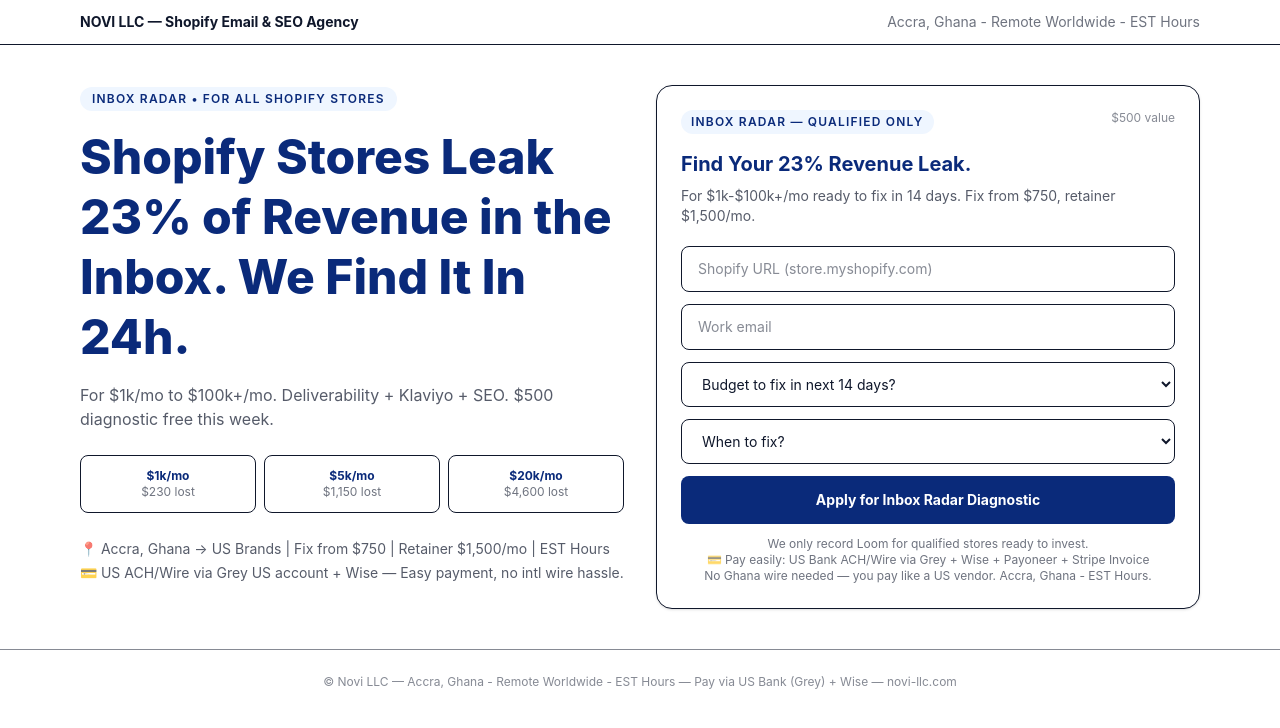
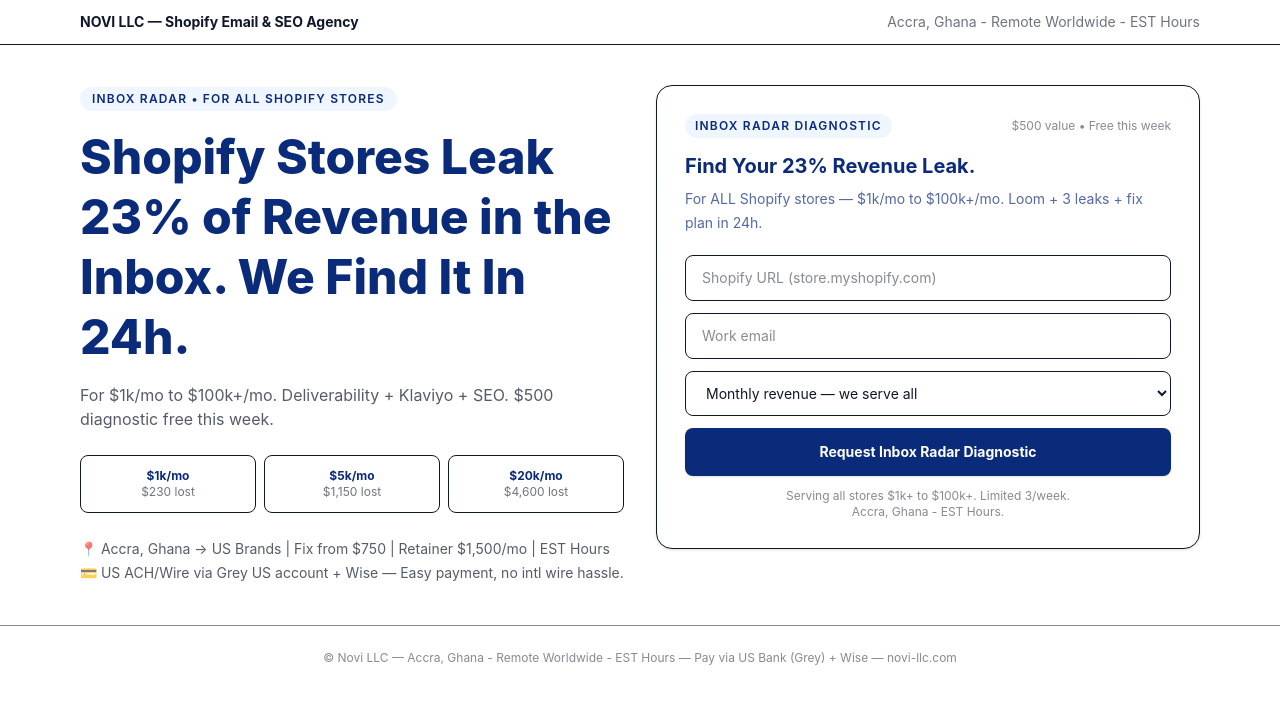
Before and after one commit to NOVI-I6699-cmd/portfolio-starter-kit, a Next.js app: page / in a window 1280 px wide. Shown: the top 728 px of the page. Built offline with nearby package versions, Linux system fonts and the light colour scheme.

Commit message:
Update AuditForm.tsx

```diff
--- a/app/components/AuditForm.tsx
+++ b/app/components/AuditForm.tsx
@@ -1,54 +1,53 @@
 "use client"
 import { useState } from 'react'
 
-export default function AuditForm(){
-const [submitted,setSubmitted]=useState(false)
-const [isSerious,setIsSerious]=useState(true)
-const [budget,setBudget]=useState("")
-const [timeline,setTimeline]=useState("")
+export default function AuditForm() {
+  const [submitted, setSubmitted] = useState(false)
 
-const handleSubmit=(e:React.FormEvent)=>{
+  const handleSubmit = (e: React.FormEvent) => {
     e.preventDefault()
-const serious = budget!=="no-budget" && budget!=="" && timeline!=="just-looking" && timeline!==""
-setIsSerious(serious)
     setSubmitted(true)
   }
 
-if(submitted){
-if(!isSerious){
-return <div className="bg-white rounded-2xl border shadow-sm p-7"><div className="text-xl font-bold text-[#0A2A7A]">Application received.</div><div className="mt-2 text-sm opacity-70 leading-6">We prioritize stores ready to invest $750+ to fix in next 14 days. We'll keep you on file. Re-apply when ready.<br/><br/>Pay via US Bank (Grey) — Easy for US stores.<br/>Accra, Ghana - EST Hours.</div></div>
-}
-return <div className="bg-white rounded-2xl border shadow-sm p-7"><div className="h-12 w-12 rounded-full bg-green-50 flex items-center justify-center text-green-600 font-bold">✓</div><div className="mt-4 text-xl font-bold text-[#0A2A7A]">You qualify. Loom in 24h.</div><div className="mt-2 text-sm opacity-70">Serious lead — Loom + 3 leaks + fix plan + price. Invoice via US Bank (Grey) ACH/Wire — easy pay. Check email. Accra, Ghana - EST.</div></div>
+  if (submitted) {
+    return (
+      <div className="bg-white rounded-2xl border shadow-sm p-7">
+        <div className="h-12 w-12 rounded-full bg-green-50 flex items-center justify-center text-green-600 font-bold">✓</div>
+        <div className="mt-4 text-xl font-bold" style={{color:'#0A2A7A'}}>Diagnostic requested.</div>
+        <div className="mt-2 text-sm opacity-70 leading-6" style={{color:'#0A2A7A'}}>
+          We serve all stores from $1k+/mo to $100k+/mo. Loom in 24h. Accra, Ghana - EST Hours.
+        </div>
+      </div>
+    )
   }
 
-return(
-<div className="bg-white rounded-2xl border shadow-sm p-6">
-<div className="flex justify-between"><span className="text-xs font-semibold tracking-widest bg-blue-50 text-[#0A2A7A] px-2.5 py-1 rounded-full">INBOX RADAR — QUALIFIED ONLY</span><span className="text-xs opacity-50">$500 value</span></div>
-<div className="mt-4 text-xl font-bold text-[#0A2A7A]">Find Your 23% Revenue Leak.</div>
-<div className="mt-2 text-sm opacity-70">For $1k-$100k+/mo ready to fix in 14 days. Fix from $750, retainer $1,500/mo.</div>
+  return (
+    <div className="bg-white rounded-2xl border shadow-sm p-6 md:p-7">
+      <div className="flex items-center justify-between">
+        <span className="text-xs uppercase tracking-widest font-semibold px-2.5 py-1 rounded-full bg-blue-50" style={{color:'#0A2A7A'}}>INBOX RADAR DIAGNOSTIC</span>
+        <span className="text-xs opacity-50">$500 value • Free this week</span>
+      </div>
+
+      <div className="mt-4 text-xl font-bold leading-tight" style={{color:'#0A2A7A'}}>Find Your 23% Revenue Leak.</div>
+      <div className="mt-2 text-sm opacity-70 leading-6" style={{color:'#0A2A7A'}}>
+        For ALL Shopify stores — $1k/mo to $100k+/mo. Loom + 3 leaks + fix plan in 24h.
+      </div>
 
       <form onSubmit={handleSubmit} className="mt-5 space-y-3">
-<input required placeholder="Shopify URL (store.myshopify.com)" className="w-full border rounded-lg px-4 py-3 text-sm"/>
-<input required type="email" placeholder="Work email" className="w-full border rounded-lg px-4 py-3 text-sm"/>
-<select required value={budget} onChange={e=>setBudget(e.target.value)} className="w-full border rounded-lg px-4 py-3 text-sm bg-white">
-<option value="">Budget to fix in next 14 days?</option>
-<option value="500-750">$500 - $750 one-time — READY</option>
-<option value="1500-2500">$1,500 - $2,500 growth — READY</option>
-<option value="3000+">$3k+ retainer — READY</option>
-<option value="no-budget">Just looking / No budget</option>
+        <input required type="text" placeholder="Shopify URL (store.myshopify.com)" className="w-full border rounded-lg px-4 py-3 text-sm" />
+        <input required type="email" placeholder="Work email" className="w-full border rounded-lg px-4 py-3 text-sm" />
+        <select required className="w-full border rounded-lg px-4 py-3 text-sm bg-white">
+          <option value="">Monthly revenue — we serve all</option>
+          <option value="1k-5k">$1k - $5k / mo — Starting to scale</option>
+          <option value="5k-10k">$5k - $10k / mo — Growing</option>
+          <option value="10k-25k">$10k - $25k / mo — Scaling</option>
+          <option value="25k-100k">$25k - $100k+ / mo — Established</option>
         </select>
-<select required value={timeline} onChange={e=>setTimeline(e.target.value)} className="w-full border rounded-lg px-4 py-3 text-sm bg-white">
-<option value="">When to fix?</option>
-<option value="asap">ASAP — losing now</option>
-<option value="7days">In 7 days — READY</option>
-<option value="30days">In 30 days</option>
-<option value="just-looking">Just browsing</option>
-</select>
-<button className="w-full text-white font-bold py-3.5 rounded-lg text-sm bg-[#0A2A7A]">Apply for Inbox Radar Diagnostic</button>
-<div className="text-xs text-center opacity-60 leading-4">
-We only record Loom for qualified stores ready to invest.<br/>
-💳 Pay easily: US Bank ACH/Wire via Grey + Wise + Payoneer + Stripe Invoice<br/>
-No Ghana wire needed — you pay like a US vendor. Accra, Ghana - EST Hours.
+        <button type="submit" className="w-full text-white font-bold py-3.5 rounded-lg text-sm shadow hover:opacity-90" style={{backgroundColor:'#0A2A7A'}}>
+          Request Inbox Radar Diagnostic
+        </button>
+        <div className="text-xs text-center opacity-50 leading-4">
+          Serving all stores $1k+ to $100k+. Limited 3/week.<br/>Accra, Ghana - EST Hours.
         </div>
       </form>
     </div>
```
Lines whose indentation alone changed are shown as unchanged.
